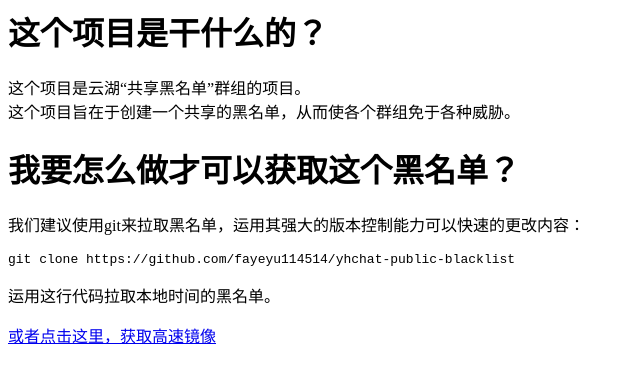
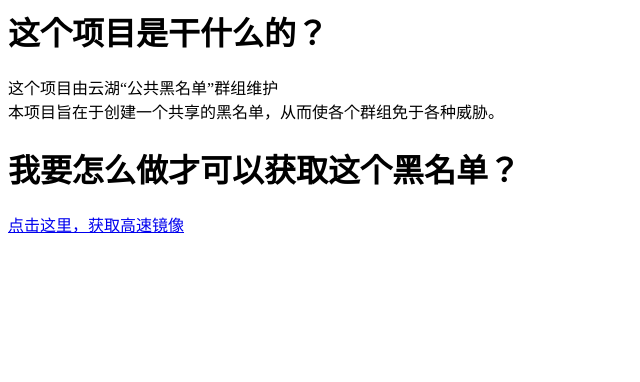
Before and after one commit to fayeyu114514/yhchat-public-blacklist, a website: page index.html in a window 1280 px wide. Shown: the whole page, without its empty margins (0-640 px from the left). Drawn offline with Linux system fonts and the light colour scheme.

Commit message:
Update index.html

```diff
--- a/index.html
+++ b/index.html
@@ -1,10 +1,6 @@
 <body><h1>这个项目是干什么的？</h1>
-<p>这个项目是云湖“共享黑名单”群组的项目。<br>
-这个项目旨在于创建一个共享的黑名单，从而使各个群组免于各种威胁。</p>
+<p>这个项目由云湖“公共黑名单”群组维护<br>
+  本项目旨在于创建一个共享的黑名单，从而使各个群组免于各种威胁。</p>
 <h1>我要怎么做才可以获取这个黑名单？</h1>
-<p>我们建议使用git来拉取黑名单，运用其强大的版本控制能力可以快速的更改内容：</p>
-<pre><code class="code-highlight"><span class="code-line line-number" line="1">git clone https://github.com/fayeyu114514/yhchat-public-blacklist
-</span></code></pre>
-<p>运用这行代码拉取本地时间的黑名单。</p>
-  <p><a href="https://yhchat-public-blacklist.pages.dev/blacklist.json">或者点击这里，获取高速镜像</a></p>
+  <p><a href="https://yhchat-public-blacklist.pages.dev/blacklist.json">点击这里，获取高速镜像</a></p>
 </body>
```
